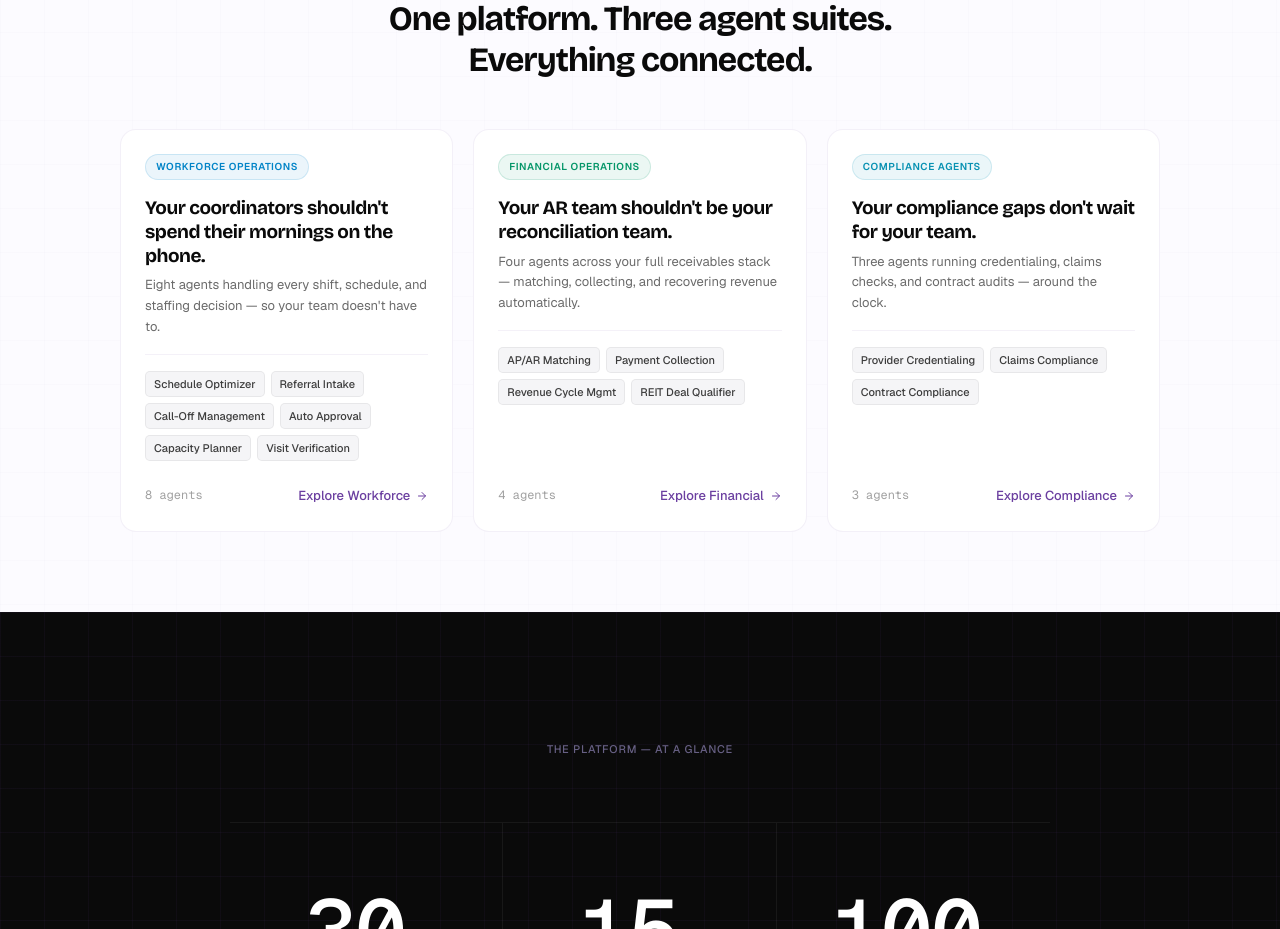
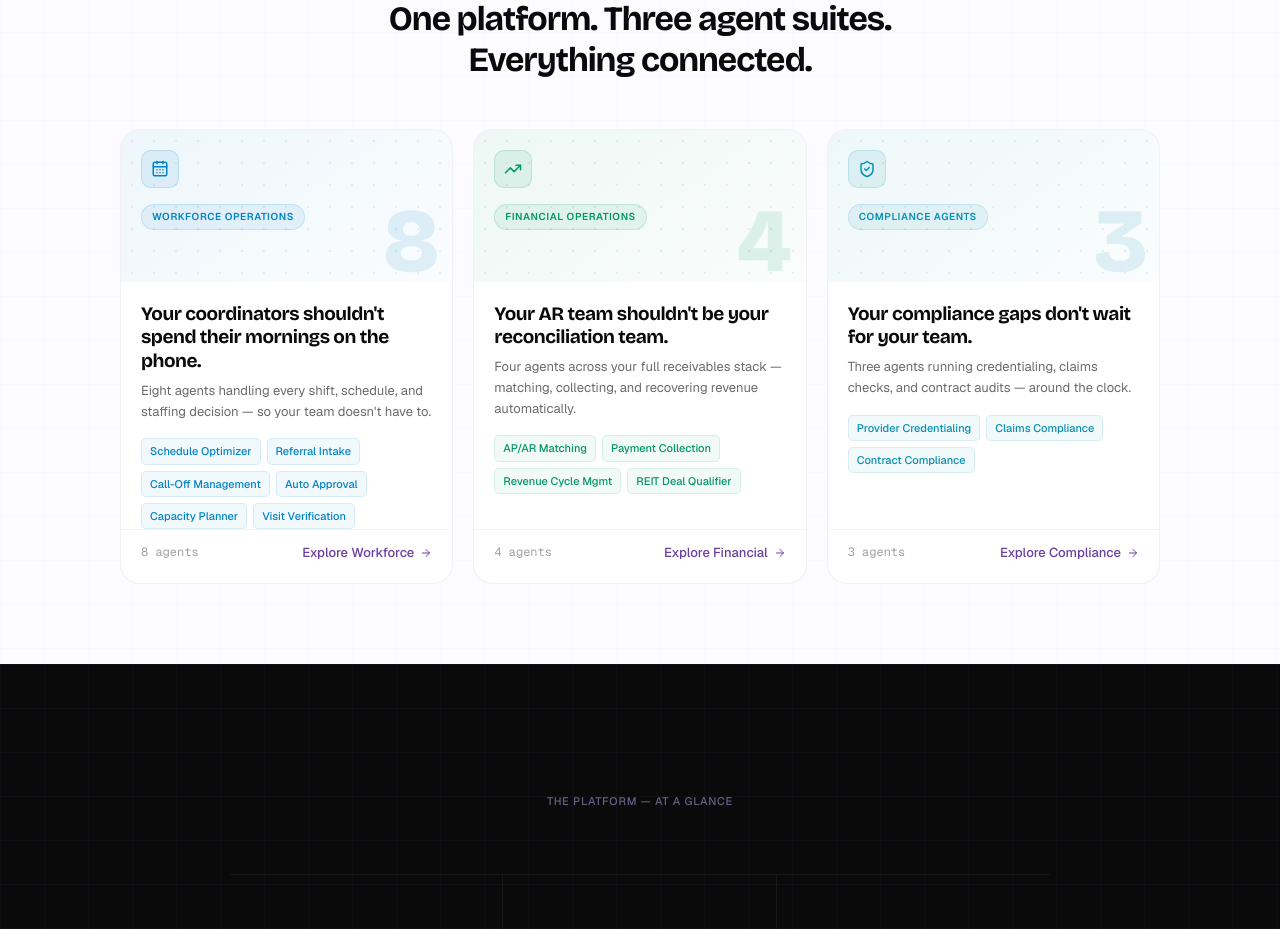
Before and after one commit to Suryaa-dsgn/QF_Website, a Next.js app: page / in a window 1280 px wide. Shown: the part 1860-2789 px from the top of the page. Built offline with nearby package versions, Linux system fonts and the light colour scheme.

Commit message:
solution section cards are changed

```diff
--- a/src/components/sections/VerticalCards.tsx
+++ b/src/components/sections/VerticalCards.tsx
@@ -2,7 +2,7 @@
 
 import Link from 'next/link'
 import { useRef, useEffect } from 'react'
-import { ArrowRight } from 'lucide-react'
+import { ArrowRight, CalendarDays, TrendingUp, ShieldCheck } from 'lucide-react'
 
 // ─── TYPES ───────────────────────────────────────────────────────
 
@@ -21,6 +21,7 @@ interface VerticalCardProps {
   agentCount: string
   ctaLabel: string
   ctaHref: string
+  icon: React.ElementType
   delay?: number
 }
 
@@ -28,7 +29,7 @@ interface VerticalCardProps {
 
 function VerticalCard({
   pillLabel, pillColor, pillBg, pillBorder,
-  headline, body, chips, agentCount, ctaLabel, ctaHref, delay = 0,
+  headline, body, chips, agentCount, ctaLabel, ctaHref, icon: Icon, delay = 0,
 }: VerticalCardProps) {
   const ref = useRef<HTMLDivElement>(null)
 
@@ -57,18 +58,20 @@ function VerticalCard({
     return () => observer.disconnect()
   }, [delay])
 
+  const agentNum = agentCount.split(' ')[0]
+
   return (
     <div
       ref={ref}
-      className="bg-white rounded-[16px] p-6 border border-[--border] flex flex-col"
+      className="bg-white rounded-[20px] border border-[--border] overflow-hidden flex flex-col"
       style={{
         transition: 'transform 250ms ease-out, border-color 250ms ease-out, box-shadow 250ms ease-out',
       }}
       onMouseEnter={e => {
         const t = e.currentTarget
         t.style.transform = 'translateY(-4px)'
-        t.style.borderColor = 'rgba(107,63,160,0.18)'
-        t.style.boxShadow = '0 12px 40px rgba(107,63,160,0.10)'
+        t.style.borderColor = `${pillColor}30`
+        t.style.boxShadow = `0 14px 44px ${pillColor}22`
       }}
       onMouseLeave={e => {
         const t = e.currentTarget
@@ -77,14 +80,66 @@ function VerticalCard({
         t.style.boxShadow = 'none'
       }}
     >
-      {/* Pill */}
+      {/* ── Gradient header ── */}
+      <div
+        style={{
+          position:        'relative',
+          overflow:        'hidden',
+          padding:         '20px 20px 18px',
+          minHeight:       '152px',
+          background:      `radial-gradient(circle, ${pillColor}1A 1px, transparent 1px),
+                            linear-gradient(145deg, ${pillColor}12 0%, ${pillColor}05 100%)`,
+          backgroundSize:  '22px 22px, 100% 100%',
+        }}
+      >
+        {/* Icon box */}
+        <div
+          style={{
+            width:           '38px',
+            height:          '38px',
+            borderRadius:    '10px',
+            background:      `${pillColor}16`,
+            border:          `1px solid ${pillColor}28`,
+            display:         'flex',
+            alignItems:      'center',
+            justifyContent:  'center',
+            marginBottom:    '14px',
+          }}
+        >
+          <Icon size={18} color={pillColor} />
+        </div>
+
+        {/* Suite label pill */}
         <span
-        className="inline-block self-start text-[10px] font-semibold uppercase tracking-[0.06em] px-2.5 py-1 rounded-full mb-4"
+          className="inline-block text-[10px] font-semibold uppercase tracking-[0.06em] px-2.5 py-1 rounded-full"
           style={{ color: pillColor, background: pillBg, border: `1px solid ${pillBorder}` }}
         >
           {pillLabel}
         </span>
 
+        {/* Large decorative number — watermark */}
+        <span
+          style={{
+            position:      'absolute',
+            right:         '18px',
+            bottom:        '-4px',
+            fontSize:      '90px',
+            fontWeight:    800,
+            fontFamily:    'var(--font-bricolage)',
+            color:         pillColor,
+            opacity:       0.11,
+            letterSpacing: '-0.05em',
+            lineHeight:    1,
+            pointerEvents: 'none',
+            userSelect:    'none',
+          }}
+        >
+          {agentNum}
+        </span>
+      </div>
+
+      {/* ── Content ── */}
+      <div style={{ padding: '20px 20px 0' }}>
         {/* Headline */}
         <h3
           className="font-display font-bold text-ink mb-2"
@@ -101,28 +156,34 @@ function VerticalCard({
           {body.join(' ')}
         </p>
 
-      {/* Divider */}
-      <div className="border-t border-[rgba(107,63,160,0.07)] mb-4" />
-
-      {/* Capability chips */}
-      <div className="flex flex-wrap gap-1.5 mb-5">
+        {/* Capability chips — suite-tinted */}
+        <div className="flex flex-wrap gap-1.5">
           {chips.map(chip => (
             <span
               key={chip.label}
               className="text-[11px] font-medium font-ui px-2 py-[3px] rounded-[5px]"
               style={{
-              color: '#3D3D3D',
-              background: '#F5F5F7',
-              border: '1px solid rgba(0,0,0,0.06)',
+                color:      pillColor,
+                background: `${pillColor}0D`,
+                border:     `1px solid ${pillColor}1F`,
               }}
             >
               {chip.label}
             </span>
           ))}
         </div>
+      </div>
 
-      {/* Bottom row */}
-      <div className="flex items-center justify-between mt-auto pt-1">
+      {/* ── Footer ── */}
+      <div
+        className="flex items-center justify-between mt-auto"
+        style={{
+          padding:    '12px 20px 20px',
+          marginTop:  'auto',
+          borderTop:  '1px solid rgba(107,63,160,0.07)',
+          marginLeft: '0',
+        }}
+      >
         <span className="font-mono text-[12px] text-ink4">{agentCount}</span>
         <Link
           href={ctaHref}
@@ -212,6 +273,7 @@ export default function VerticalCards() {
             agentCount="8 agents"
             ctaLabel="Explore Workforce"
             ctaHref="/workforce"
+            icon={CalendarDays}
             delay={0}
           />
 
@@ -231,6 +293,7 @@ export default function VerticalCards() {
             agentCount="4 agents"
             ctaLabel="Explore Financial"
             ctaHref="/financial"
+            icon={TrendingUp}
             delay={0.08}
           />
 
@@ -249,6 +312,7 @@ export default function VerticalCards() {
             agentCount="3 agents"
             ctaLabel="Explore Compliance"
             ctaHref="/compliance"
+            icon={ShieldCheck}
             delay={0.16}
           />
 
```
Lines whose indentation alone changed are shown as unchanged.
